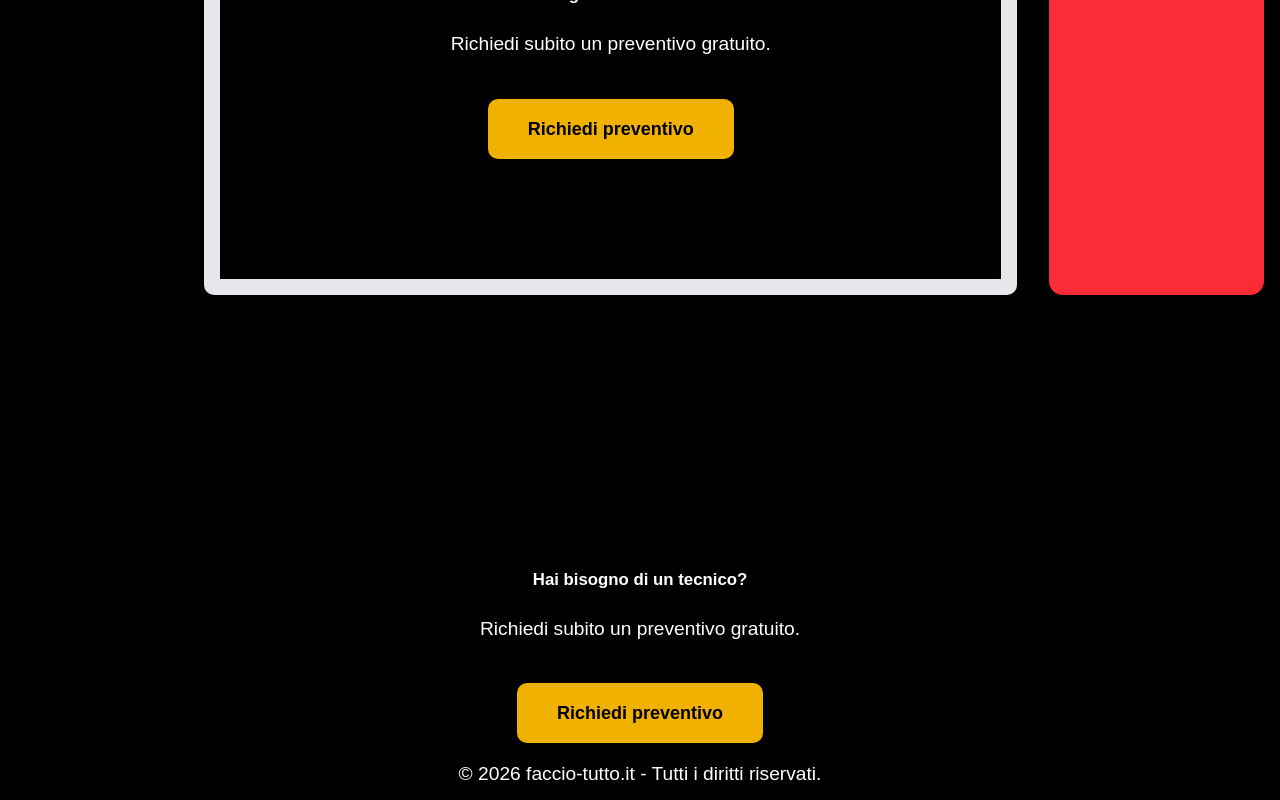
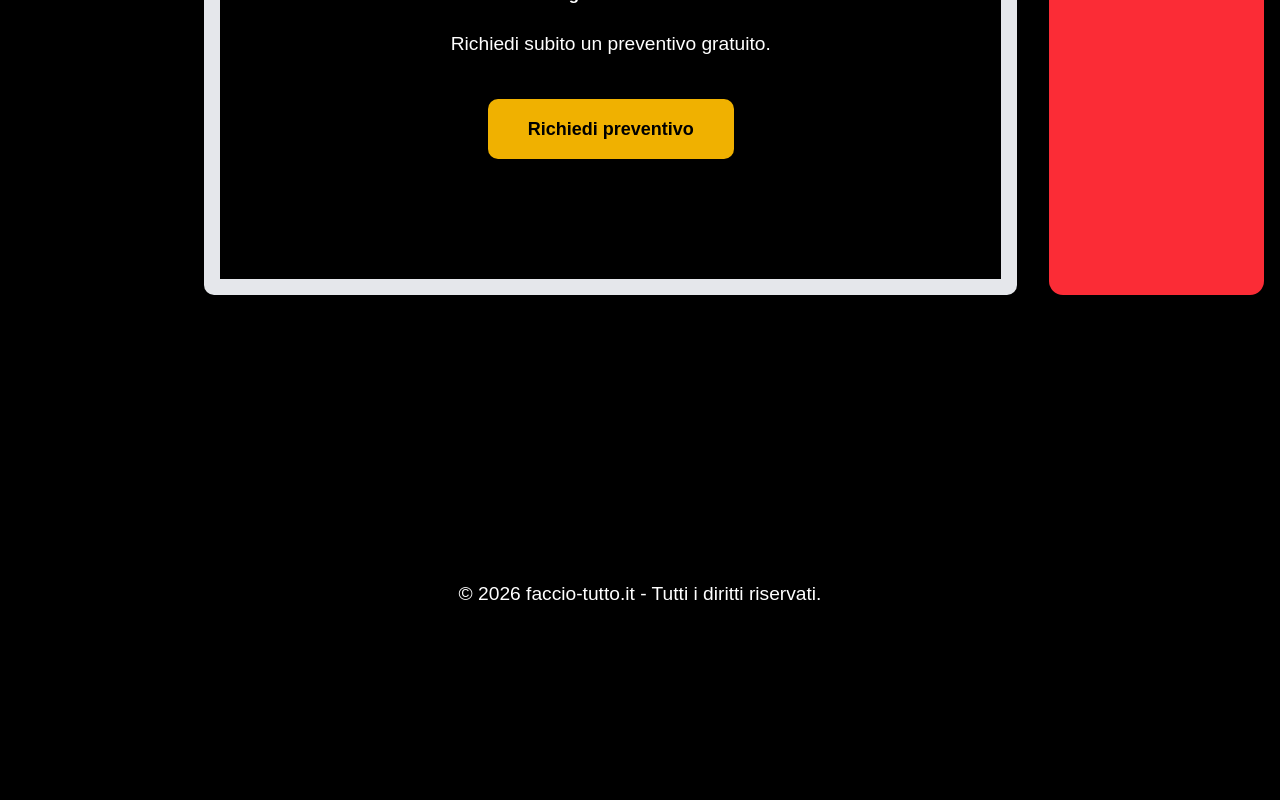
Before and after one commit to faccio-tutto/faccio-tutto, a Next.js app: page / in a window 1280 px wide. Shown: the part 2722-3522 px from the top of the page. After the commit the page ends 3342 px from the top, so only its background shows below. Built offline with nearby package versions, Linux system fonts and the light colour scheme.

Commit message:
eliminazione richiedi preventivo sopra footer

```diff
--- a/app/page.tsx
+++ b/app/page.tsx
@@ -427,28 +427,6 @@ Soluzioni per ridurre i consumi e aumentare il valore della tua casa.
                     <MainContent />
                 </div>
 
-<section className="bg-black text-white py-1 text-center">
-
-<h2 className="text-4xl font-bold mb-6">
-Hai bisogno di un tecnico?
-</h2>
-
-<p className="text-lg mb-10">
-Richiedi subito un preventivo gratuito.
-</p>
-
-<a href="/prenota">
-
-<button className="bg-yellow-500 hover:bg-yellow-600 text-black font-bold px-10 py-4 rounded-lg text-lg">
-
-Richiedi preventivo
-
-</button>
-
-</a>
-
-</section>
-
                 {/* Footer fisso in fondo */}
                 <footer className="text-center py-3 bg-gray-800">
                     <p>&copy; 2026 faccio-tutto.it - Tutti i diritti riservati.</p>
```
